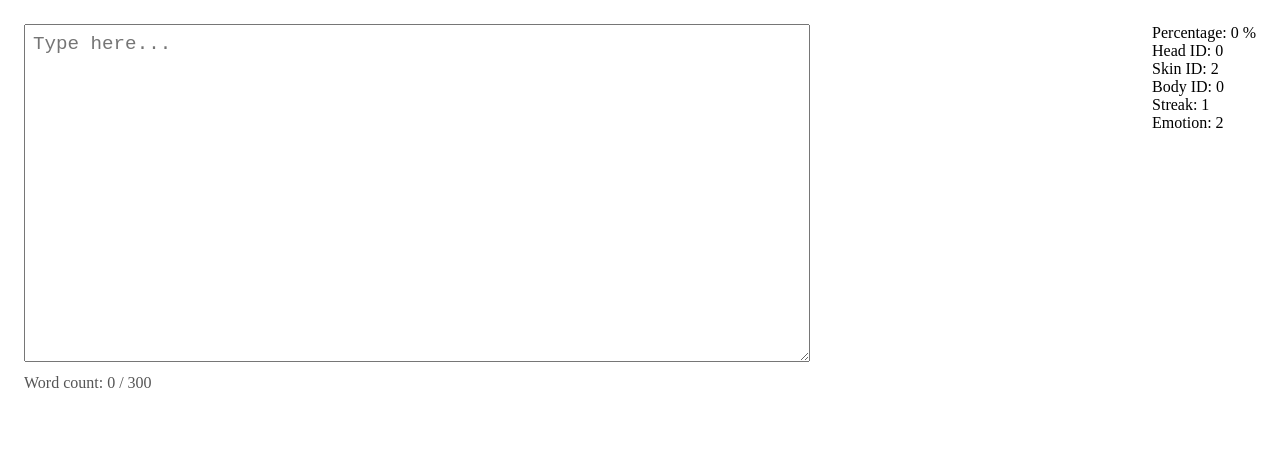
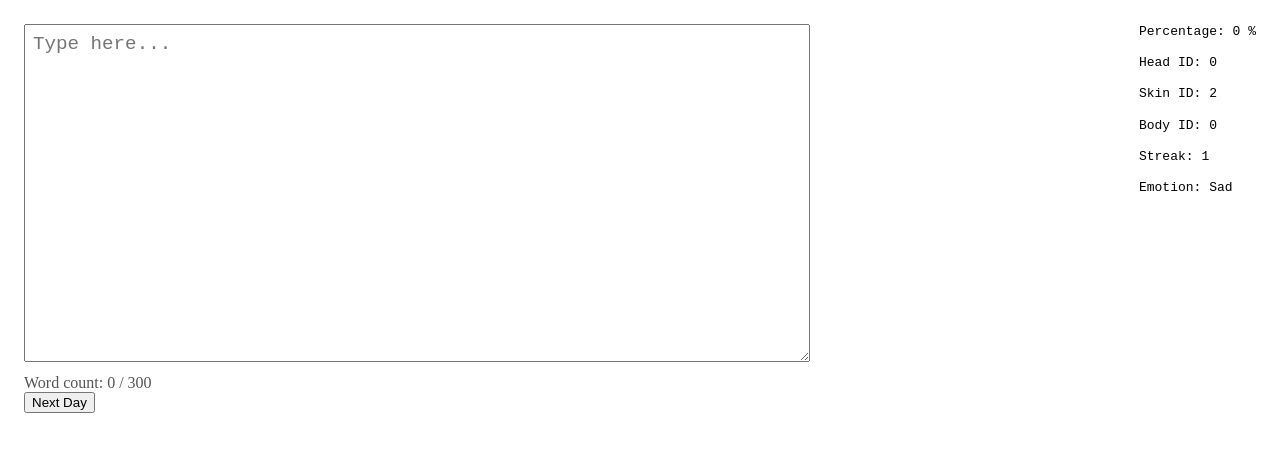
Before and after one commit to itcOnlineGaming/Team_1_2025, a SvelteKit app: page / in a window 1280 px wide. Shown: the top 452 px of the page. Built offline with nearby package versions, Linux system fonts and the light colour scheme.

Commit message:
Added in streak logic

```diff
--- a/src/lib/components/Cat/Cat.svelte
+++ b/src/lib/components/Cat/Cat.svelte
@@ -14,11 +14,11 @@
 
 </script>
 
-<div>
+<div style="font-family: monospace; white-space: pre; line-height: 1.2;">
   <div>Percentage: {percentage} %</div>
   <div>Head ID: {Head}</div>
-    <div>Skin ID: {Skin}</div>
-    <div>Body ID: {Body}</div>
+  <div>Skin ID: {Skin}</div>
+  <div>Body ID: {Body}</div>
   <div>Streak: {streak}</div>
   <div>Emotion: {emotion}</div>
 </div>
--- a/src/lib/components/Cat/catEmotion.ts
+++ b/src/lib/components/Cat/catEmotion.ts
@@ -3,9 +3,11 @@ import { Emotions } from "../../../types/Cat";
 export function getEmotion(percentage: number, streak: number): Emotions {
   if (streak === 0) {
     return Emotions.Sad;
-  } else if (percentage >= 80) {
+  } else if (percentage == 100) {
+    return Emotions.Elated;
+  } else if (percentage >= 75) {
     return Emotions.Happy;
-  } else if (percentage >= 50) {
+  } else if (percentage >= 25) {
     return Emotions.Neutral;
   } else {
     return Emotions.Sad;
--- a/src/routes/+page.svelte
+++ b/src/routes/+page.svelte
@@ -2,7 +2,7 @@
   import Cat from '$lib/components/Cat/Cat.svelte';
   import { BodyAccessory, HeadAccessory, SkinColour } from '../types/Cat';
 
-  const WORDS_NEEDED : number = 300;
+  let wordsNeeded : number = 300;
   let Head: HeadAccessory = HeadAccessory.None;
   let Body: BodyAccessory = BodyAccessory.None;
   let Skin: SkinColour = SkinColour.White;
@@ -14,7 +14,18 @@
     ? 0
     : userInput.trim().split(/\s+/).length;
 
-    $: percentage = Number(Math.min(wordCount / WORDS_NEEDED, 1).toFixed(2)) * 100;
+    $: percentage = Number(Math.min(wordCount / wordsNeeded, 1).toFixed(2)) * 100;
+
+
+    function handleNewDay(){
+        if (wordCount<wordsNeeded){
+            streak = 0;
+        }
+        else {
+            streak ++;
+        }
+        userInput='';
+    }
 
 
 </script>
@@ -57,5 +68,7 @@
   placeholder="Type here..."
   aria-label="Typing box"
 />
-  <div class="word-count">Word count: {wordCount} / {WORDS_NEEDED}</div>
+  <div class="word-count">Word count: {wordCount} / {wordsNeeded}</div>
+
+  <button onclick={handleNewDay}>Next Day</button>
 </div>
--- a/src/types/Cat.ts
+++ b/src/types/Cat.ts
@@ -17,7 +17,8 @@ export enum BodyAccessory {
 }
 
 export enum Emotions {
-  Happy,
-  Neutral,
-  Sad,
+  Happy = "Happy",
+  Neutral = "Neutral",
+  Sad = "Sad",
+  Elated = "Elated",
 }
```
Also changed, not shown: 1 other file (tests, documents, lock files or other folders).
